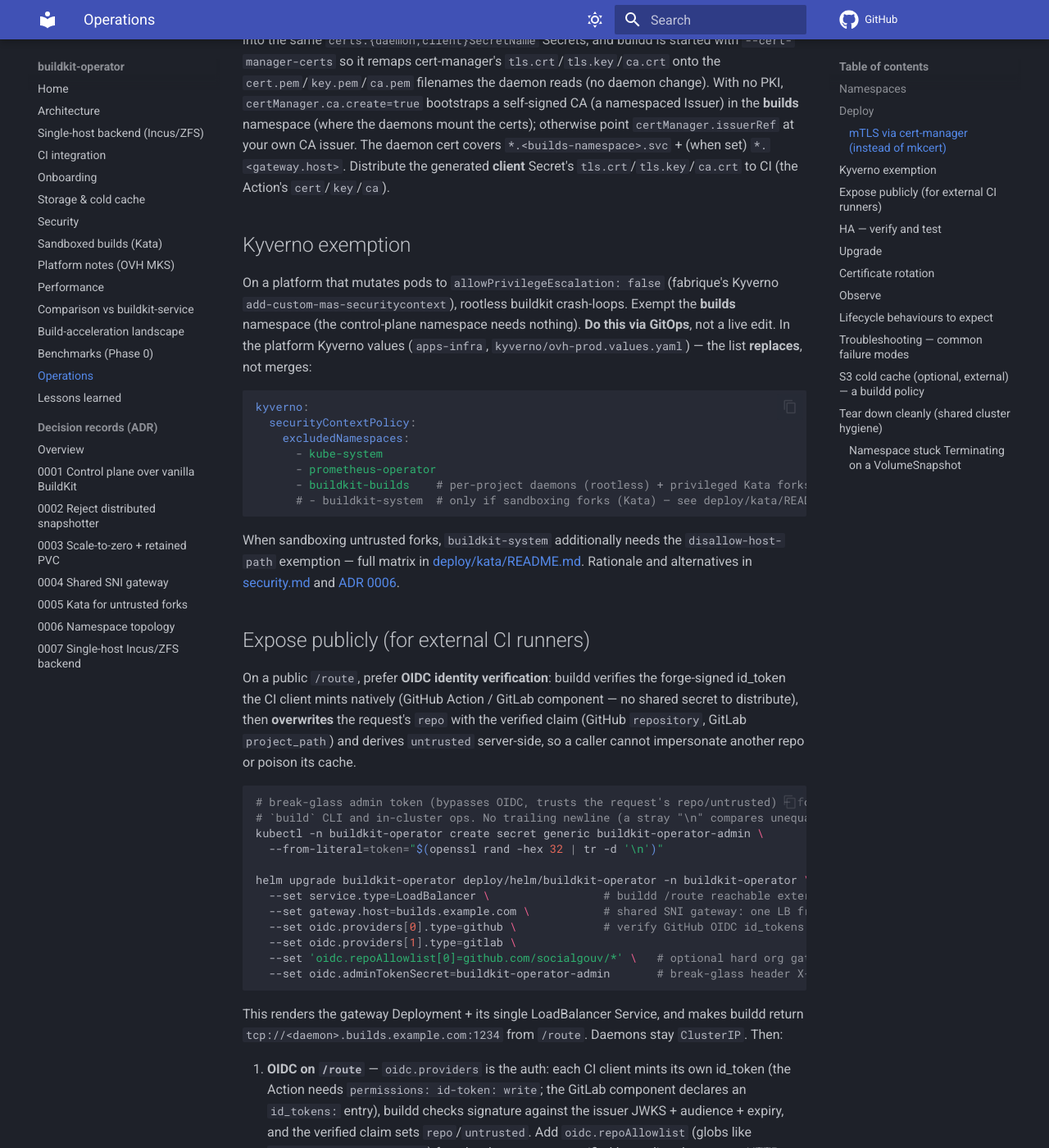
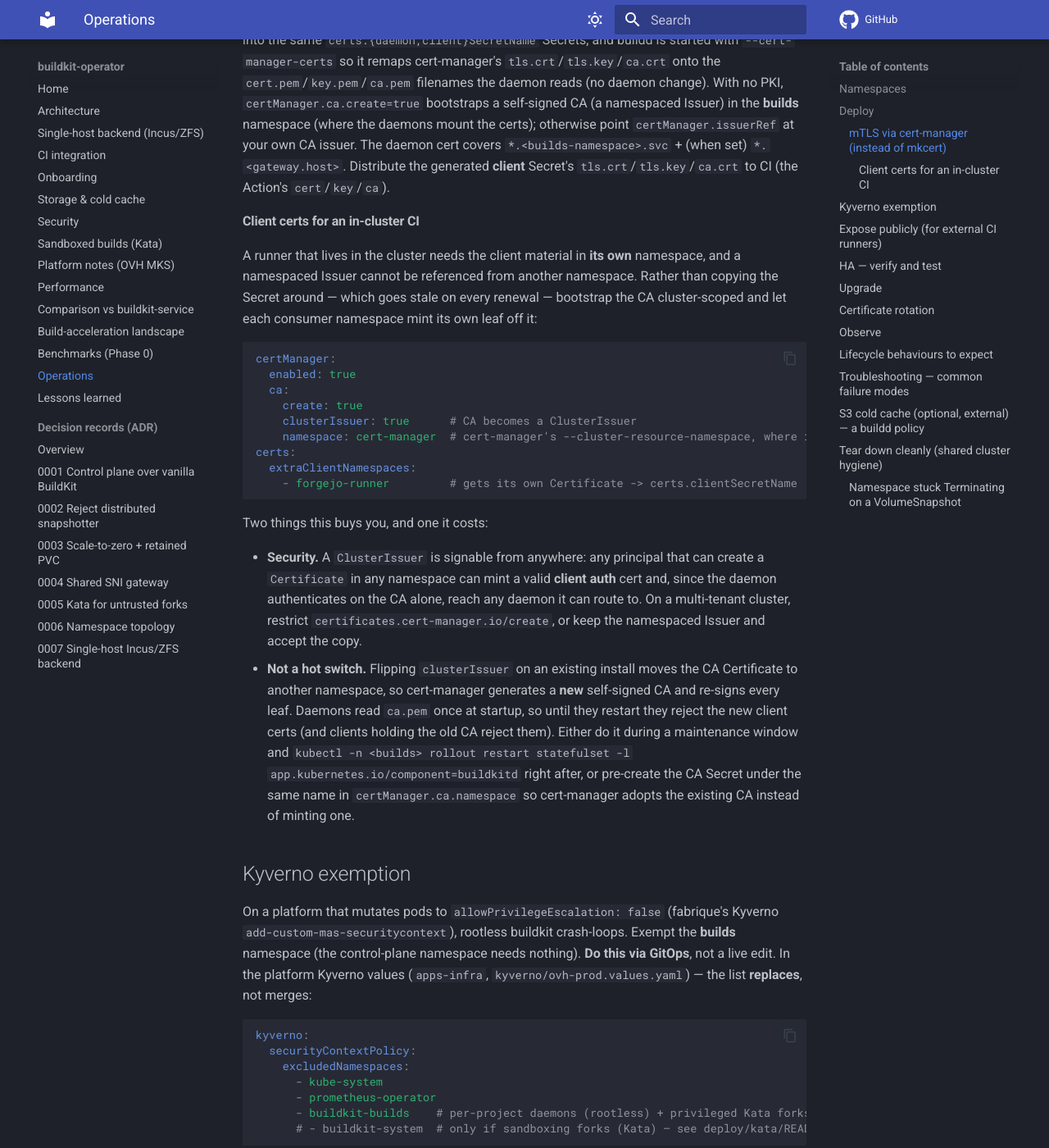
Before and after one commit to SocialGouv/buildkit-operator, an MkDocs documentation site: the page built from docs/operations.md, in a window 1280 px wide and 1400 px high, scrolled down 1693 px. Shown: the whole window at 82% size. Built offline with MkDocs 1.6.1 and Material for MkDocs 9.7.7, drawn with Linux system fonts in a browser that asks for light colours; comment, search, counter and statistics services are not loaded; some of the changed text lies outside the part shown.

Commit message:
fix(certs): guard the new client-cert options and document their cost
Adversarial review of the previous commit surfaced six reproducible
issues; all are addressed here.

Guards, because each of these produced either silence or a late failure:
extraClientNamespaces without certManager.enabled rendered nothing at all,
an entry equal to the builds namespace produced two Certificates with the
same name, duplicates and empty strings reached the API server, and an
empty ca.namespace under clusterIssuer left the CA Secret somewhere a
ClusterIssuer never reads, so every Certificate stayed not-Ready.

The bootstrapped CA now follows ca.clusterIssuer only when it is the one
actually signing: with an external issuerRef it is orphaned, and churning
it to cluster scope on upgrade bought nothing.

Documented the two costs the values alone did not convey: a ClusterIssuer
is signable from any namespace, and flipping it on a live install mints a
new CA whose leaves the running daemons reject until they restart.

Rendered output stays byte-identical to before for both shipped
configurations (certManager off, and ca.create namespaced).

Co-Authored-By: Claude Opus 5 (1M context) <noreply@anthropic.com>

````diff
--- a/docs/operations.md
+++ b/docs/operations.md
@@ -65,6 +65,39 @@ daemon reads (no daemon change). With no PKI, `certManager.ca.create=true` boots
 `certManager.issuerRef` at your own CA issuer. The daemon cert covers `*.<builds-namespace>.svc` + (when
 set) `*.<gateway.host>`. Distribute the generated **client** Secret's `tls.crt`/`tls.key`/`ca.crt` to CI
 (the Action's `cert`/`key`/`ca`).
+
+#### Client certs for an in-cluster CI
+
+A runner that lives in the cluster needs the client material in **its own** namespace, and a namespaced
+Issuer cannot be referenced from another namespace. Rather than copying the Secret around — which goes
+stale on every renewal — bootstrap the CA cluster-scoped and let each consumer namespace mint its own
+leaf off it:
+
+```yaml
+certManager:
+  enabled: true
+  ca:
+    create: true
+    clusterIssuer: true      # CA becomes a ClusterIssuer
+    namespace: cert-manager  # cert-manager's --cluster-resource-namespace, where it reads the CA Secret
+certs:
+  extraClientNamespaces:
+    - forgejo-runner         # gets its own Certificate -> certs.clientSecretName
+```
+
+Two things this buys you, and one it costs:
+
+- **Security.** A `ClusterIssuer` is signable from anywhere: any principal that can create a
+  `Certificate` in any namespace can mint a valid **client auth** cert and, since the daemon
+  authenticates on the CA alone, reach any daemon it can route to. On a multi-tenant cluster, restrict
+  `certificates.cert-manager.io/create`, or keep the namespaced Issuer and accept the copy.
+- **Not a hot switch.** Flipping `clusterIssuer` on an existing install moves the CA Certificate to
+  another namespace, so cert-manager generates a **new** self-signed CA and re-signs every leaf. Daemons
+  read `ca.pem` once at startup, so until they restart they reject the new client certs (and clients
+  holding the old CA reject them). Either do it during a maintenance window and
+  `kubectl -n <builds> rollout restart statefulset -l app.kubernetes.io/component=buildkitd`
+  right after, or pre-create the CA Secret under the same name in `certManager.ca.namespace` so
+  cert-manager adopts the existing CA instead of minting one.
 
 ## Kyverno exemption
 
@@ -172,7 +205,8 @@ restart. Roll back with `helm rollback buildkit-operator -n buildkit-operator`.
 ## Certificate rotation
 
 - **cert-manager** (`certManager.enabled=true`): leaf certs auto-renew at `renewBefore` (default 30d
-  before a 1y expiry); nothing to do. Daemons pick up the rotated Secret on their next restart.
+  before a 1y expiry); nothing to do. Daemons pick up the rotated Secret on their next restart. Leaves
+  minted into `certs.extraClientNamespaces` renew on the same schedule, each in its own namespace.
 - **mkcert / openssl** (`create-certs.sh`): no auto-renewal — regenerate and re-apply before expiry,
   then restart daemons so they re-read the cert:
   ```bash
````
Also changed, not shown: 2 other files.
